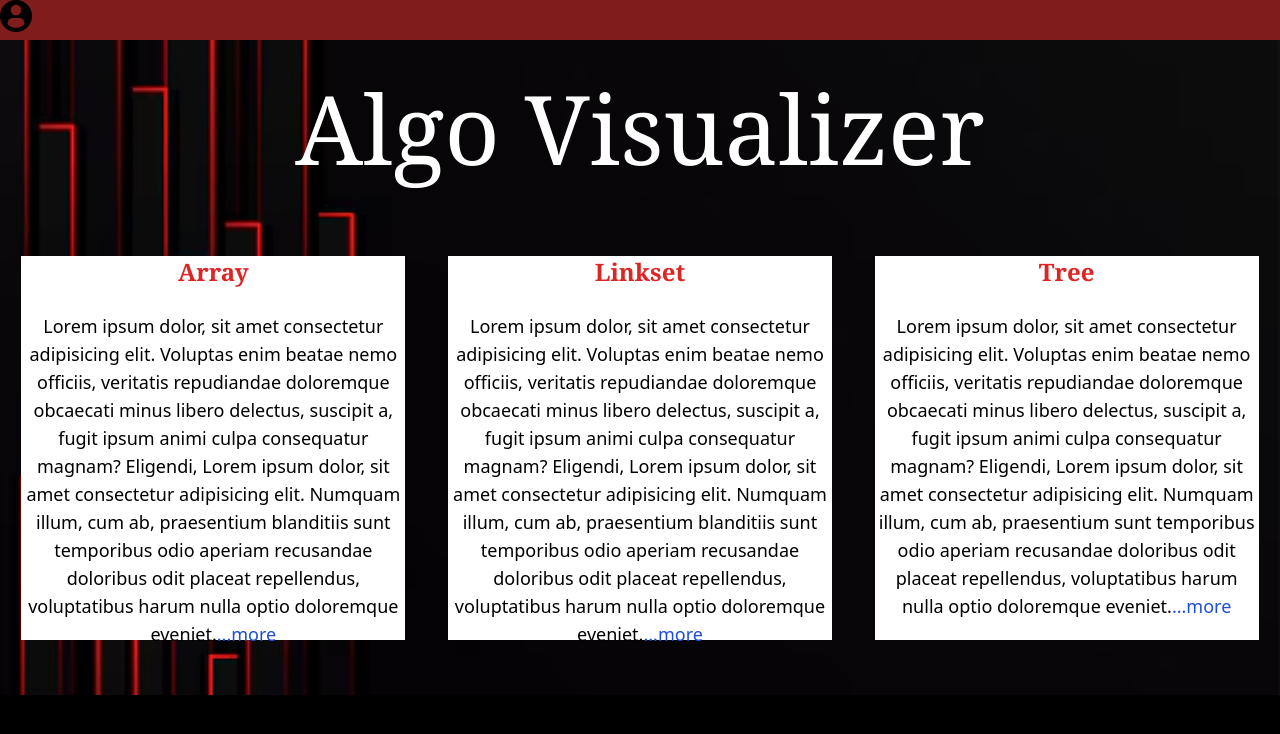
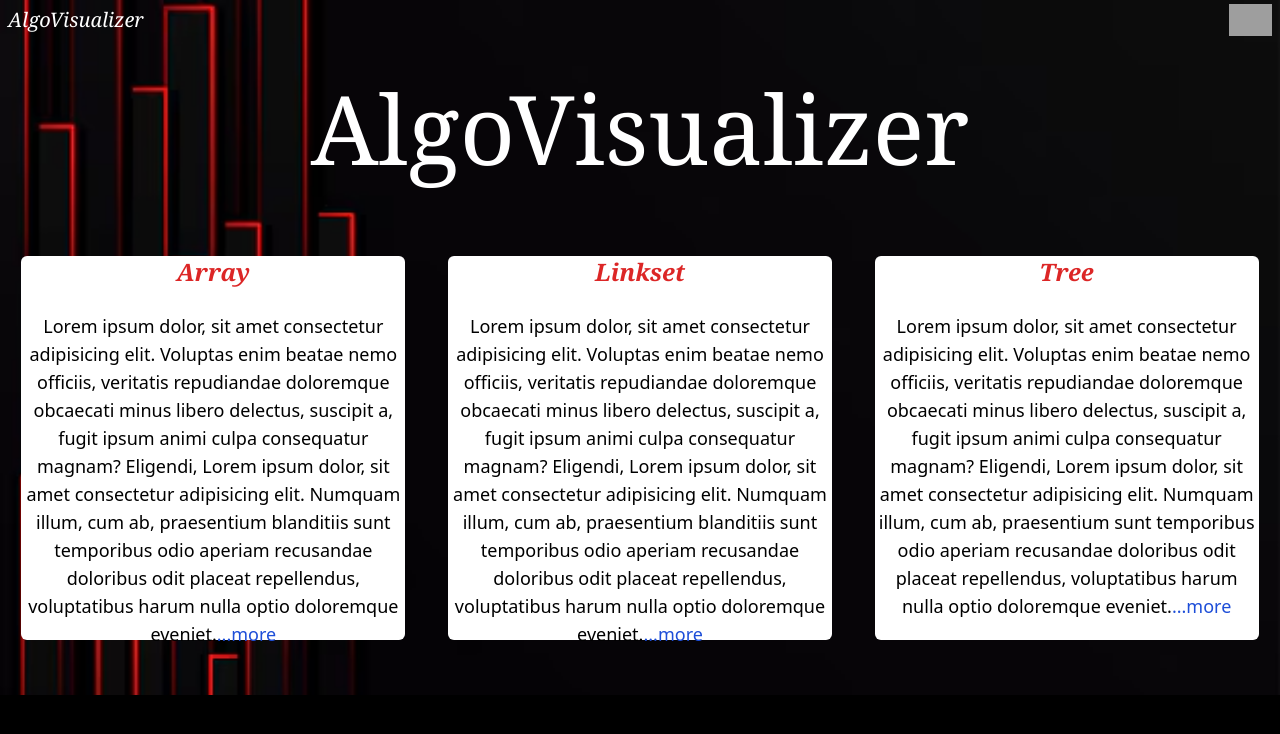
Before and after one commit to Team-Vasiliades/ALGOVisualizer, a Django app: page / in a window 1280 px wide. Shown: the top 734 px of the page. Run offline with Django 5.2, Linux system fonts and the light colour scheme; style sheets or scripts are compiled from the project's sources; some libraries are stand-ins or nearby versions; grey boxes are pictures that could not be loaded.

Commit message:
Resolved merge conflicts

```diff
--- a/templates/index.html
+++ b/templates/index.html
@@ -5,22 +5,23 @@
     <meta charset="UTF-8">
     <meta name="viewport" content="width=device-width, initial-scale=1.0">
     <link rel="stylesheet" href="style.css">
-    <title>Algo Visualizer</title>
+    <title>ALGOVisualizer</title>
     <script src="https://cdn.tailwindcss.com"></script>
 </head>
 
 <body class="bg-black">
     <div class="main">
-        <nav class="h-10 bg-red-900">
+        <nav class="flex items-center justify-between px-2 h-10">
+            <a class="flex text-xl font-serif text-white italic" href="index.html">AlgoVisualizer</a>
             <a href="#">
-                <img class="profile h-8"
-                    src="/static/profile-user.png" alt="">
+                <img class="profile h-8" src="profile.png" alt="">
             </a>
         </nav>
-        <div class="algo flex justify-center text-white font-serif text-8xl py-10">Algo Visualizer</div>
-        <div class="flex justify-around items-center ">
-            <div class="content text-2xl text-black w-96 h-96 mt-10 flex-col justify-center bg-white">
-                <h2 class="flex justify-center font-serif hover:underline cursor-pointer text-red-600 font-bold">Array
+        <div class="algo flex justify-center text-white font-serif text-8xl py-10">AlgoVisualizer</div>
+        <div class="column flex justify-around items-center ">
+            <div class="content text-2xl text-black w-96 h-96 mt-10 flex-col justify-center bg-white rounded-md">
+                <h2 class="flex justify-center font-serif hover:underline cursor-pointer text-red-600 font-bold italic">
+                    Array
                 </h2>
                 <p class="text-lg py-6 text-center">Lorem ipsum dolor, sit amet consectetur adipisicing elit. Voluptas
                     enim beatae
@@ -31,8 +32,9 @@
                     placeat repellendus, voluptatibus harum nulla optio doloremque eveniet.<a class="text-blue-700"
                         href="#">...more</a></p>
             </div>
-            <div class="content text-2xl text-black w-96 h-96 mt-10 flex-col justify-center bg-white">
-                <h2 class="flex justify-center font-serif hover:underline cursor-pointer text-red-600 font-bold">Linkset
+            <div class="content text-2xl text-black w-96 h-96 mt-10 flex-col justify-center bg-white rounded-md">
+                <h2 class="flex justify-center font-serif hover:underline cursor-pointer text-red-600 font-bold italic">
+                    Linkset
                 </h2>
                 <p class="text-lg py-6 text-center">Lorem ipsum dolor, sit amet consectetur adipisicing elit. Voluptas
                     enim beatae
@@ -43,8 +45,9 @@
                     placeat repellendus, voluptatibus harum nulla optio doloremque eveniet.<a class="text-blue-700"
                         href="#">...more</a></p>
             </div>
-            <div class="content text-2xl text-black w-96 h-96 mt-10 flex-col justify-center bg-white">
-                <h2 class="flex justify-center font-serif hover:underline cursor-pointer text-red-600 font-bold">Tree
+            <div class="content text-2xl text-black w-96 h-96 mt-10 flex-col justify-center bg-white rounded-md">
+                <h2 class="flex justify-center font-serif hover:underline cursor-pointer text-red-600 font-bold italic">
+                    Tree
                 </h2>
                 <p class="text-lg py-6 text-center">Lorem ipsum dolor, sit amet consectetur adipisicing elit. Voluptas
                     enim beatae
@@ -57,7 +60,6 @@
             </div>
         </div>
     </div>
-
 </body>
 
 </html>
```
